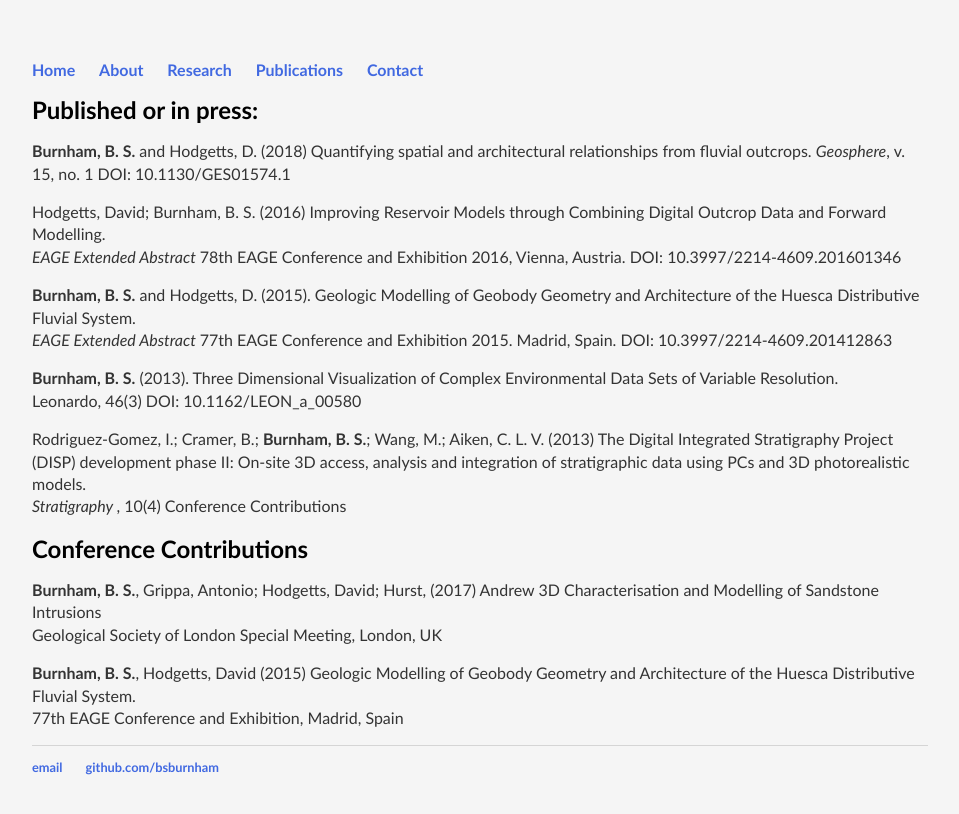
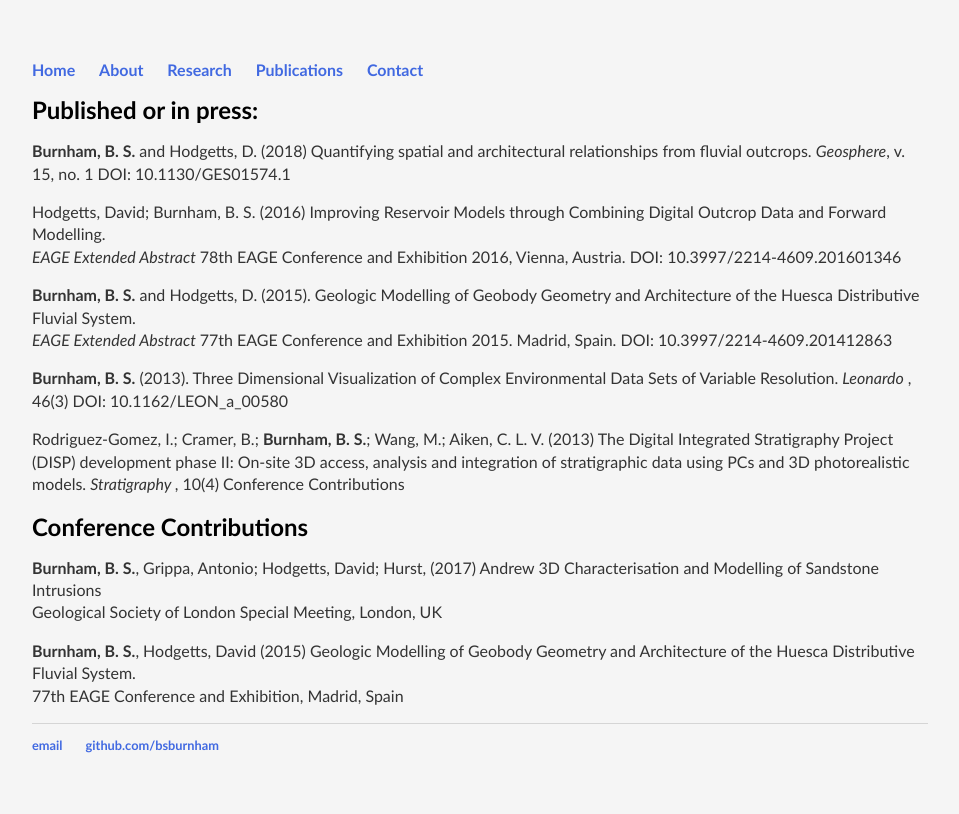
Before and after one commit to bsburnham/bsburnham.github.io, a Jekyll site: the page publications.html, which Jekyll copies as it is, in a window 1280 px wide. Shown: the top 814 px of the page, without its empty margins (160-1119 px from the left). Built offline with Jekyll 4.4.1, drawn with Linux system fonts in a browser that asks for light colours.

```diff
--- a/publications.html
+++ b/publications.html
@@ -32,11 +32,11 @@
 		77th EAGE Conference and Exhibition 2015. Madrid, Spain.  DOI: 10.3997/2214-4609.201412863 </p>
 
 		<p><b>Burnham, B. S.</b> (2013). Three Dimensional Visualization of Complex Environmental Data Sets of Variable Resolution.
-		<br>Leonardo, 46(3) DOI: 10.1162/LEON_a_00580</p>
+		<i>Leonardo </i>, 46(3) DOI: 10.1162/LEON_a_00580</p>
 
 		<p>Rodriguez-Gomez, I.; Cramer, B.; <b>Burnham, B. S.</b>; Wang, M.; Aiken, C. L. V. (2013) The Digital Integrated Stratigraphy
 		Project (DISP) development phase II: On-site 3D access, analysis and integration of stratigraphic data using PCs and 3D
-		photorealistic models. <br><i>Stratigraphy </i>, 10(4) Conference Contributions </p>
+		photorealistic models. <i>Stratigraphy </i>, 10(4) Conference Contributions </p>
 
 		<h1>Conference Contributions</h1>
 		<p><b>Burnham, B. S.</b>, Grippa, Antonio; Hodgetts, David; Hurst, (2017) Andrew 3D Characterisation and
```
